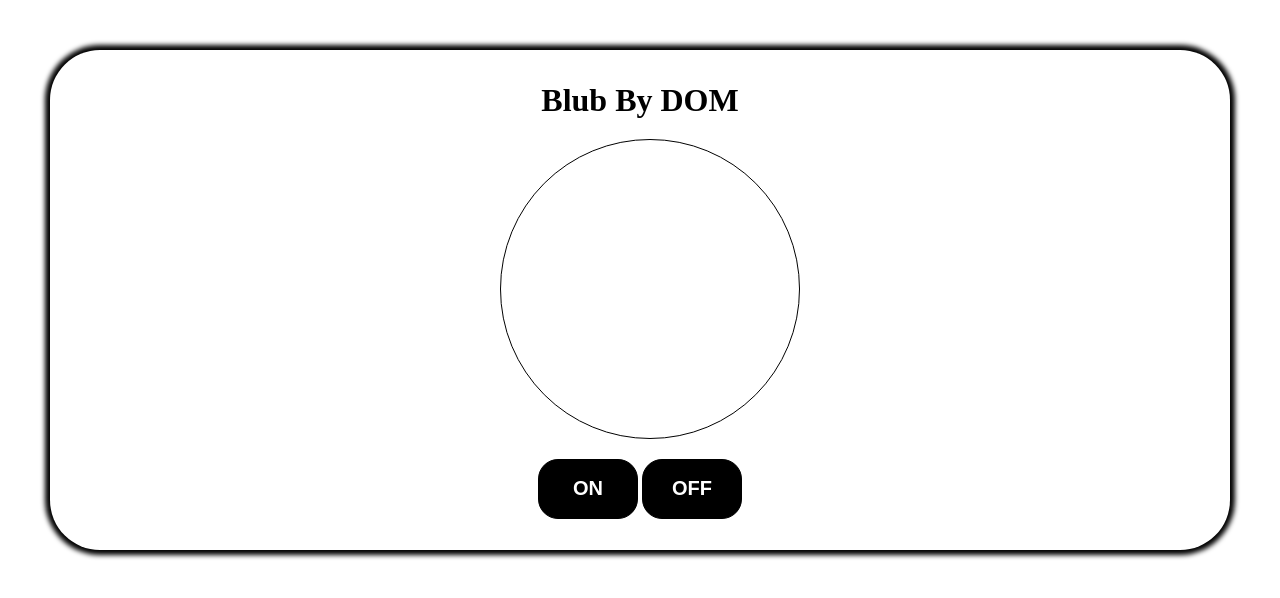
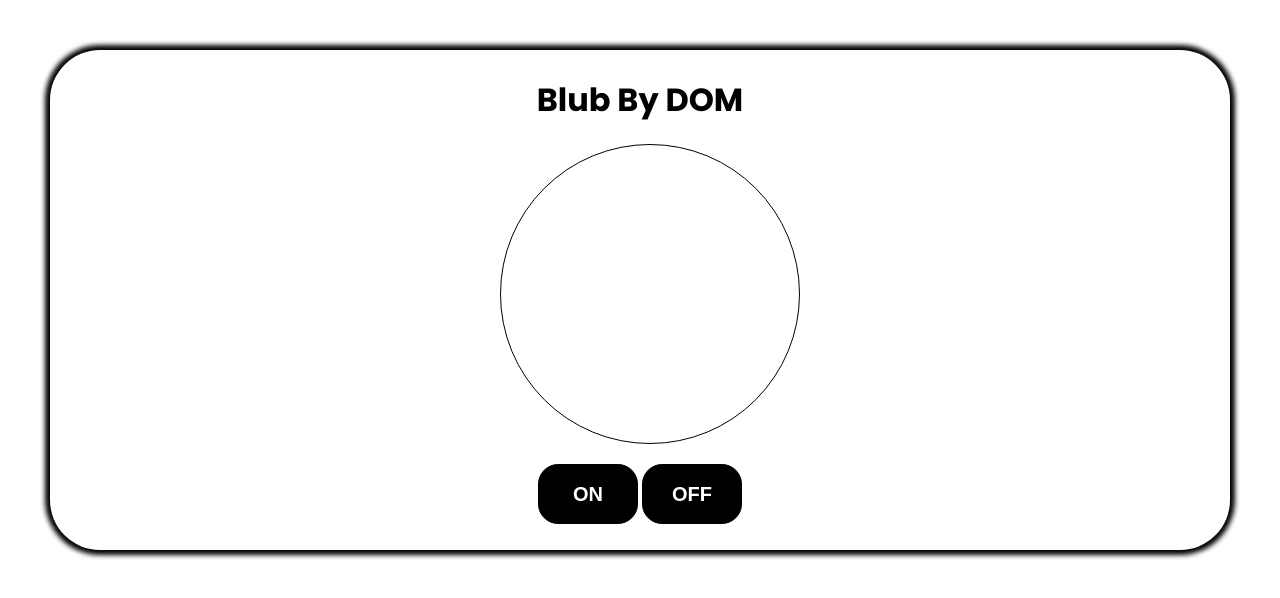
Before and after one commit to RanaHuzaima/Blub-BY-DOM, a plain HTML site: page index.html in a window 1280 px wide. Drawn offline with Linux system fonts and the light colour scheme.

Commit message:
3rd_commit

```diff
--- a/style.css
+++ b/style.css
@@ -17,7 +17,9 @@
     border-radius: 50px;
     border: none;
 }
-
+h1{
+    font-family: "Poppins";
+}
 #blub{
     height: 300px;
     width: 300px;
```
